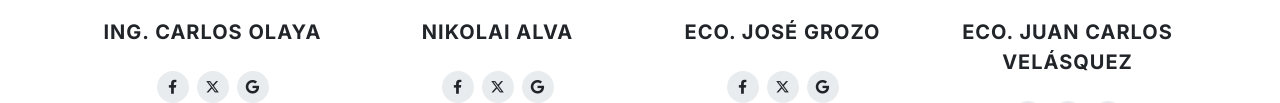
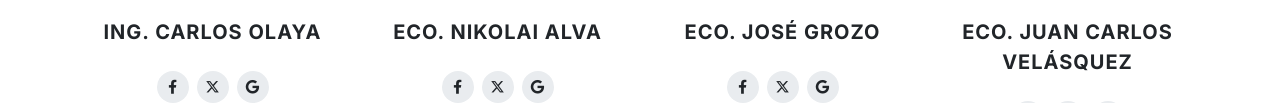
Before and after one commit to flaviog3000/cipla.1, a plain HTML site: page nuestrosexpertos.html in a window 1280 px wide. Shown: the part 684-787 px from the top of the page. Drawn offline with Linux system fonts and the light colour scheme; a web font is replaced by a local one.

Commit message:
Add files via upload

```diff
--- a/nuestrosexpertos.html
+++ b/nuestrosexpertos.html
@@ -159,7 +159,7 @@
 									<img src="images/team/imagen-faltante.jpg" alt="Nikolai	Alva" class="rounded-6">
 								</div>
 								<div class="team-desc">
-									<div class="team-title"><h4>Nikolai	Alva</h4><span></span></div>
+									<div class="team-title"><h4>Eco. Nikolai	Alva</h4><span></span></div>
 									<div class="d-flex justify-content-center mt-4">
 										<a href="#" class="social-icon si-small bg-light rounded-circle h-bg-facebook">
 											<i class="fa-brands fa-facebook-f"></i>
```
